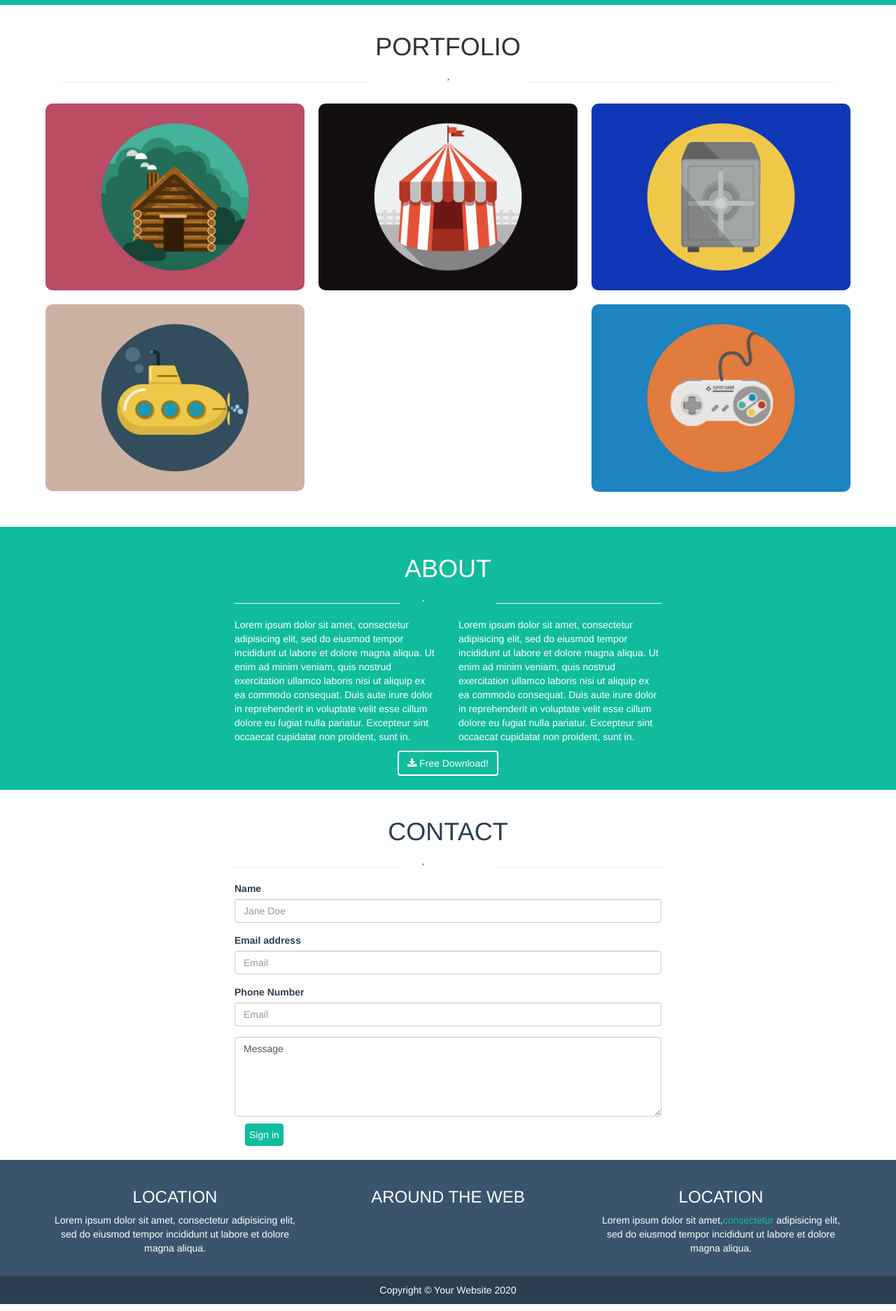
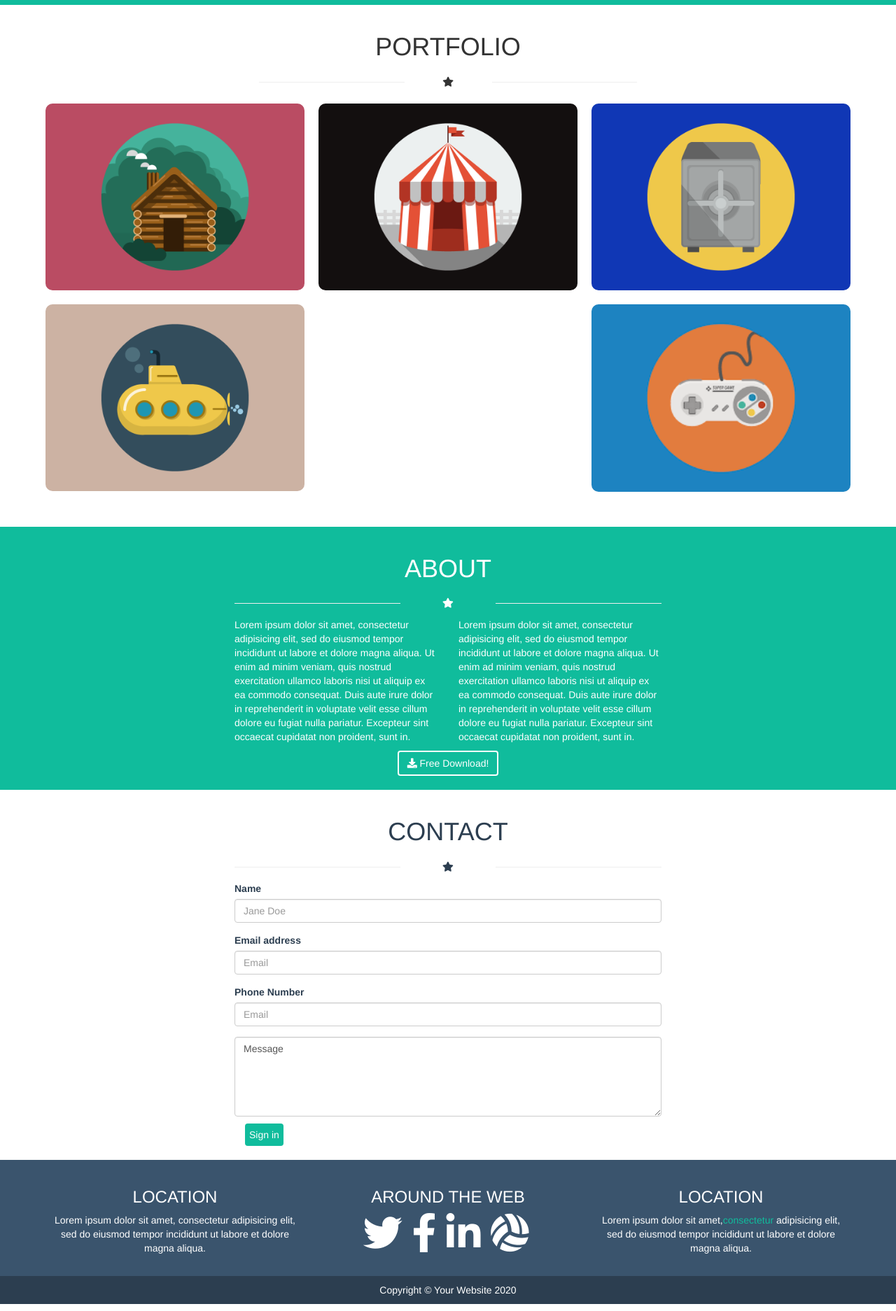
Before and after one commit to edoardomalfatto/html-css-bootstrap-freelancer, a plain HTML site: page index.html in a window 1280 px wide. Shown: the part 617-2491 px from the top of the page at 70% size. Drawn offline with nearby package versions, Linux system fonts and the light colour scheme.

Commit message:
font awsome corretto

```diff
--- a/css/style.css
+++ b/css/style.css
@@ -23,6 +23,8 @@ header {
 
 .header_top {
   position: fixed;
+  top:0;
+  left: 0;
   z-index: 100;
   height: 10vh;
   background-color:rgb(44,62,80);
@@ -96,7 +98,11 @@ header {
 }
 #hr_1 ,
 #hr_2 {
-  color: black;
+  background-color:rgb(44,62,80);
+}
+#hr_4 ,
+#hr_3 {
+  background-color: white;
 }
 
 
@@ -113,6 +119,10 @@ header {
 .intestazione {
   /* height: 15vh; */
   /* background-color: blue; */
+}
+
+.width_50 {
+  width: 50%;
 }
 
 .about .wrapped .container-fluid .row .col-md-6 {
@@ -186,6 +196,9 @@ header {
   color:white;
   line-height: 10vh;
 }
+.fa-bars2 {
+  font-size: 4em;
+}
 
 #about_btn {
   background-color: transparent;
@@ -217,3 +230,11 @@ header {
 .clr_greenblue {
   color:rgb(16,188,156);
 }
+
+.star_icon {
+ line-height: 40px;
+}
+
+.row .col-xs-2 {
+  text-align: center;
+}
--- a/index.html
+++ b/index.html
@@ -4,7 +4,7 @@
 <html lang="en" dir="ltr">
   <head>
     <meta name="viewport" content="width=device-width, initial-scale=1">
-    <link rel="stylesheet" href="https://cdnjs.cloudflare.com/ajax/libs/font-awesome/4.7.0/css/font-awesome.min.css" />
+    <link rel="stylesheet" href="https://cdnjs.cloudflare.com/ajax/libs/font-awesome/5.15.2/css/all.min.css" integrity="sha512-HK5fgLBL+xu6dm/Ii3z4xhlSUyZgTT9tuc/hSrtw6uzJOvgRr2a9jyxxT1ely+B+xFAmJKVSTbpM/CuL7qxO8w==" crossorigin="anonymous" />
     <link rel="stylesheet" href="https://maxcdn.bootstrapcdn.com/bootstrap/3.3.7/css/bootstrap.min.css" integrity="sha384-BVYiiSIFeK1dGmJRAkycuHAHRg32OmUcww7on3RYdg4Va+PmSTsz/K68vbdEjh4u" crossorigin="anonymous">
     <link rel="stylesheet" href="https://maxcdn.bootstrapcdn.com/bootstrap/3.3.7/css/bootstrap-theme.min.css" integrity="sha384-rHyoN1iRsVXV4nD0JutlnGaslCJuC7uwjduW9SVrLvRYooPp2bWYgmgJQIXwl/Sp" crossorigin="anonymous">
     <link rel="stylesheet" href="css/style.css">
@@ -21,9 +21,9 @@
             <div id="htop_2" class="col-md-7 col-sm-7 hidden-xs">
               <nav>
                 <ul class="list-inline pull-right">
-                  <li><a href="#">Ciao</a></li>
-                  <li><a href="#">Ciao</a></li>
-                  <li><a href="#">Ciao</a></li>
+                  <li><a href="#">portfolio</a></li>
+                  <li><a href="#">about</a></li>
+                  <li><a href="#">contact</a></li>
 
                 </ul>
               </nav>
@@ -43,7 +43,7 @@
                 <div class="container-fluid pdg_top">
                   <div class="row">
                     <div class="col-xs-5"> <hr> </div>
-                    <div class="col-xs-2"> <i class="fas fa-star"></i> </div>
+                    <div class="col-xs-2"> <i class="fas fa-star star_icon"></i> </div>
                     <div class="col-xs-5"> <hr> </div>
                   </div>
                 </div>
@@ -62,10 +62,10 @@
 
             <div class="box text-center">
               <h1 id="prova" >portfolio</h1>
-              <div class="container-fluid">
+              <div class="container-fluid width_50">
                 <div class="row">
                   <div class="col-xs-5"> <hr id="hr_1"> </div>
-                  <div class="col-xs-2"> <i class="fas fa-star"></i> </div>
+                  <div class="col-xs-2"> <i class="fas fa-star star_icon"></i> </div>
                   <div class="col-xs-5"> <hr id="hr_2"> </div>
                 </div>
               </div>
@@ -97,11 +97,11 @@
               <div class="container-fluid">
                 <div class="row">
                   <div class="intestazione col-md-offset-4 col-md-4 text-center"> <h1>about</h1> </div>
-                    <div class="container-fluid">
+                    <div class="container-fluid ">
                       <div class="row">
-                        <div class="col-xs-5"> <hr id="hr_1"> </div>
-                        <div class="col-xs-2"> <i class="fas fa-star"></i> </div>
-                        <div class="col-xs-5"> <hr id="hr_2"> </div>
+                        <div class="col-xs-5"> <hr id="hr_3"> </div>
+                        <div class="col-xs-2"> <i class="fas fa-star star_icon"></i> </div>
+                        <div class="col-xs-5"> <hr id="hr_4"> </div>
                       </div>
                     </div>
                   <div class="col-md-6 col-sm-6"><p>Lorem ipsum dolor sit amet, consectetur adipisicing elit, sed do eiusmod tempor incididunt ut labore et dolore magna aliqua. Ut enim ad minim veniam, quis nostrud exercitation ullamco laboris nisi ut aliquip ex ea commodo consequat. Duis aute irure dolor in reprehenderit in voluptate velit esse cillum dolore eu fugiat nulla pariatur. Excepteur sint occaecat cupidatat non proident, sunt in.</p> </div>
@@ -120,7 +120,7 @@
                   <div class="container-fluid">
                     <div class="row">
                       <div class="col-xs-5"> <hr id="hr_1"> </div>
-                      <div class="col-xs-2"> <i class="fas fa-star"></i> </div>
+                      <div class="col-xs-2"> <i class="fas fa-star star_icon"></i> </div>
                       <div class="col-xs-5"> <hr id="hr_2"> </div>
                     </div>
                   </div>
@@ -167,10 +167,10 @@
 
                     <h3>Around the web</h3>
                     <ul class="list-inline">
-                      <li><a href="#"></a><i class="fab fa-twitter"></i> </li>
-                      <li><a href="#"></a><i class="fab fa-facebook-f"></i></li>
-                      <li><a href="#"></a><i class="fab fa-linkedin-in"></i></li>
-                      <li><a href="#"></a><i class="fas fa-volleyball-ball"></i> </li>
+                      <li><a href="#"></a><i class="fab fa-twitter fa-bars2"></i> </li>
+                      <li><a href="#"></a><i class="fab fa-facebook-f fa-bars2"></i></li>
+                      <li><a href="#"></a><i class="fab fa-linkedin-in fa-bars2"></i></li>
+                      <li><a href="#"></a><i class="fas fa-volleyball-ball fa-bars2"></i> </li>
                     </ul>
 
 
```
